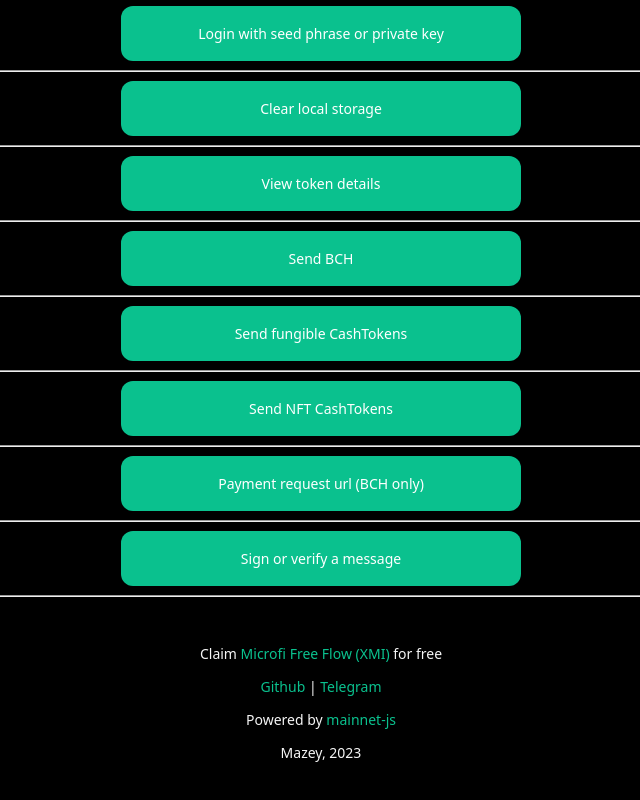
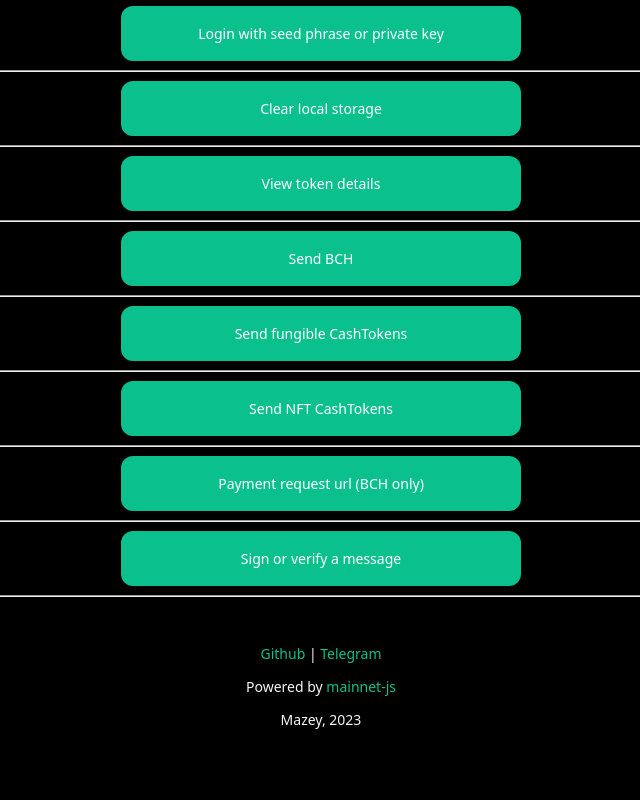
Before and after one commit to mazetoken/mazey, a plain HTML site: page index.html in a window 1280 px wide. Shown: the part 467-1267 px from the top of the page, without its empty margins (319-959 px from the left). After the commit the page ends 1234 px from the top, so only its background shows below. Drawn offline with Linux system fonts and the light colour scheme; a script that the page names is missing.

Commit message:
update index.html

```diff
--- a/index.html
+++ b/index.html
@@ -228,7 +228,6 @@
 		<hr>
 		<br>
 		<footer>
-			<p>Claim <a href="https://microfi.onrender.com">Microfi Free Flow (XMI)</a> for free</p>
 			<p><a href="https://github.com/mazetoken/mazey/">Github</a> | <a href="https://t.me/mazetokens/">Telegram</a></p>
 			<p>Powered by <a href="https://mainnet.cash">mainnet-js</a></p>
 			<p>Mazey, 2023</p>
```
Also changed, not shown: testnet/index.html (+0 -1 lines).
